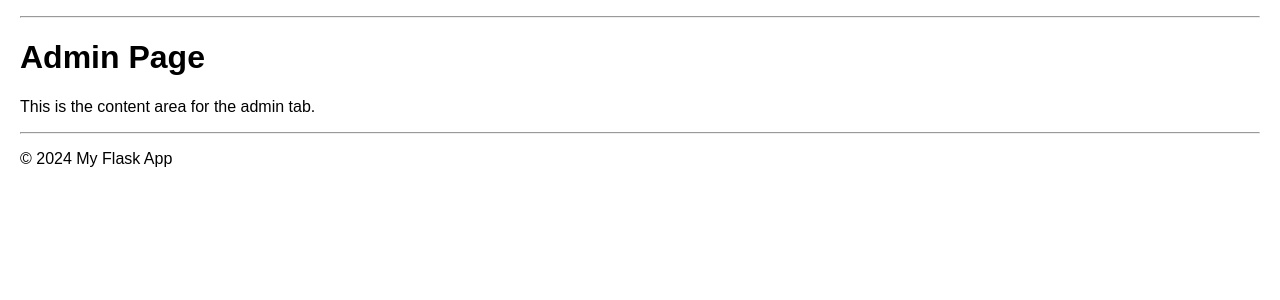
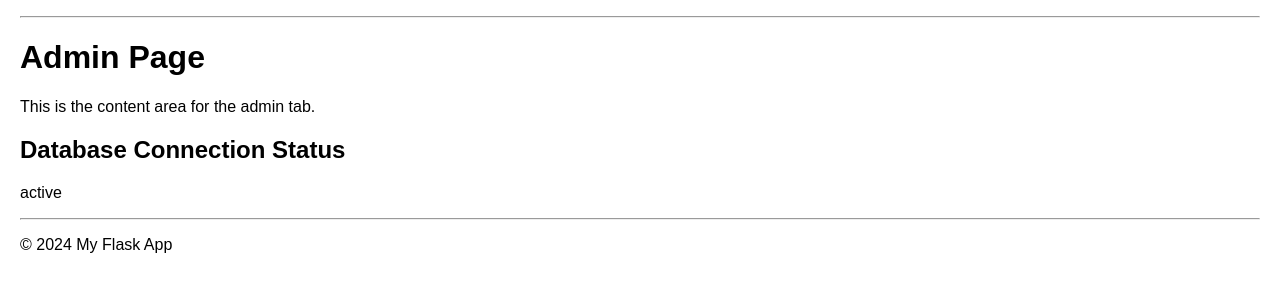
Before and after one commit to Poedersuiker/Beurs, a Flask app: template app/templates/admin.html in a window 1280 px wide. Shown: the part 98-398 px from the top of the page. Run offline with Flask 3, Linux system fonts and the light colour scheme; the template is opened without the code that fills it: most values are stand-ins (such as "Sample title", 1, 10 or a date in 2020).

Commit message:
Add database connection check to admin page
- Modified app/routes.py to check database connectivity.
- Updated app/templates/admin.html to display connection status.
- Added tests in tests/test_admin.py for the new functionality.
- Fixed requirements.txt parsing for optional dependencies.

```diff
--- a/app/routes.py
+++ b/app/routes.py
@@ -1,6 +1,7 @@
 from flask import Blueprint, render_template, current_app, url_for, request
 # from .models import User # Example: Import models if you need to query the DB in your routes
-# from . import db # Example: Import db instance if you need to commit changes
+from . import db # Example: Import db instance if you need to commit changes
+from sqlalchemy.exc import SQLAlchemyError # Import SQLAlchemyError for exception handling
 
 # Using a Blueprint to organize routes.
 # 'main' is the name of the blueprint. This will be used when generating URLs e.g. url_for('main.home')
@@ -20,7 +21,13 @@ def admin():
     # Example of accessing config:
     # secret_key = current_app.config.get('SECRET_KEY')
     # print(f"Admin page accessed. Secret key starts with: {secret_key[:5] if secret_key else 'Not Set'}")
-    return render_template('admin.html')
+    try:
+        # Attempt to execute a simple query to check the database connection.
+        db.session.execute('SELECT 1')
+        db_connection_status = "Successfully connected to the database."
+    except SQLAlchemyError as e:
+        db_connection_status = f"Failed to connect to the database: {e}"
+    return render_template('admin.html', db_connection_status=db_connection_status)
 
 # Example of a route that interacts with the database:
 # @main_bp.route('/add_user/<username>/<email>')
--- a/app/templates/admin.html
+++ b/app/templates/admin.html
@@ -7,4 +7,6 @@
 {% block content %}
     <h1>Admin Page</h1>
     <p>This is the content area for the admin tab.</p>
+    <h2>Database Connection Status</h2>
+    <p>{{ db_connection_status }}</p>
 {% endblock %}
--- a/requirements.txt
+++ b/requirements.txt
@@ -1,4 +1,4 @@
 Flask
 Flask-SQLAlchemy
 python-dotenv
-mysqlclient (Uncomment if you plan to use MariaDB/MySQL and install it)
+# mysqlclient (Uncomment if you plan to use MariaDB/MySQL and install it)
```
Also changed, not shown: tests/test_admin.py (added, +52 -0 lines), db/app.db.
